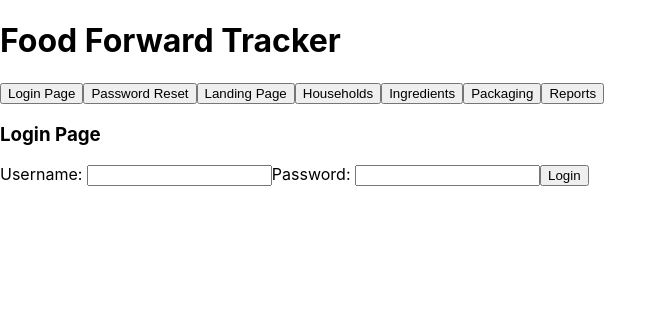
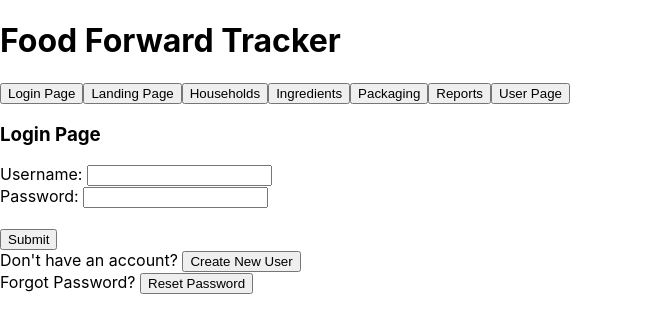
Before and after one commit to kainoa-borg/FoodForwardTracker, a React (Create React App) app in the folder ffreact-prod/: page / in a window 1280 px wide. Both pictures are taken after a click on the button "Login Page". Shown: the top 332 px of the page, without its empty margins (0-667 px from the left). Built offline with nearby package versions, Linux system fonts and the light colour scheme.

Commit message:
Added User and Login page options, unfinished

```diff
--- a/ffreact-prod/src/App.js
+++ b/ffreact-prod/src/App.js
@@ -7,6 +7,8 @@ import AllergiesList from './Households/AllergiesList.js'
 import Ingredients from './Ingredients/IngredientList.js'
 import Packaging from './Packaging/PackagingList.js'
 import ReportsPage from "./ReportsPage.js"
+import UserPage from "./UserPage.js"
+import NewUserPage from "./NewUserPage.js"
 import React from 'react'
 import {useState} from 'react'
 
@@ -17,12 +19,14 @@ const App = () => {
     console.log(pageName)
     if (pageName === 'householdForm') setCurrPage(<HouseholdForm/>);
     else if (pageName === 'loginPage') setCurrPage(<LoginPage handlePageClick={handlePageClick} />);
+    else if (pageName === 'newUserPage') setCurrPage(<NewUserPage handlePageClick={handlePageClick} />);
     else if (pageName === 'pwResetPage') setCurrPage(<PwResetPage handlePageClick={handlePageClick} />);
     else if (pageName === 'landingPage') setCurrPage(<LandingPage handlePageClick={handlePageClick} />);
     else if (pageName === 'households') setCurrPage(<HouseholdList/>);
     else if (pageName === 'ingredients') setCurrPage(<Ingredients />);
     else if (pageName === 'packaging') setCurrPage(<Packaging />);
     else if (pageName === 'reportsPage') setCurrPage(<ReportsPage handlePageClick={handlePageClick} />);
+    else if (pageName === 'userPage') setCurrPage(<UserPage handlePageClick={handlePageClick} />);
     else if (pageName === 'allergies') setCurrPage(<AllergiesList allergies={[{aType: 'Gluten'}, {aType: 'Peanut'}]}/>);
   }
 
@@ -36,9 +40,6 @@ const App = () => {
         <button onClick={() => handlePageClick('loginPage')}>
           Login Page
         </button>
-        <button onClick={() => handlePageClick('pwResetPage')}>
-          Password Reset
-        </button>
         <button onClick={() => handlePageClick('landingPage')}>
           Landing Page
         </button>
@@ -50,9 +51,12 @@ const App = () => {
         </button>
         <button onClick={() => handlePageClick('packaging')}>
           Packaging
-              </button>
+        </button>
         <button onClick={() => handlePageClick('reportsPage')}>
           Reports
+        </button>
+        <button onClick={() => handlePageClick('userPage')}>
+          User Page
         </button>
         {currPage}
       </header>
--- a/ffreact-prod/src/LandingPage.js
+++ b/ffreact-prod/src/LandingPage.js
@@ -18,6 +18,12 @@ const LandingPage = (props) => {
             <button onClick={() => handlePageClick('packaging')}>
                 Packaging
             </button>
+            <button onClick={() => handlePageClick('reportsPage')}>
+                Reports
+            </button>
+            <button onClick={() => handlePageClick('userPage')}>
+                User
+            </button>
         </Fragment>
     );
 }
--- a/ffreact-prod/src/LoginPage.js
+++ b/ffreact-prod/src/LoginPage.js
@@ -2,6 +2,9 @@ import React from 'react'
 import {useState} from 'react'
 import {Fragment} from 'react'
 import axios from 'axios'
+import NewUserPage from "./NewUserPage.js"
+import PwResetPage from './PwResetPage.js'
+
 
 // Login Page Component
 // Takes handlePageClick callback function to enable page switching when login is completed
@@ -56,6 +59,15 @@ const LoginPage = (props) => {
         // TO DO;
     }
 
+    const handleCreateClick = (event) => {
+        handlePageClick('newUserPage');
+        //else if (pageName === 'pwResetPage') setCurrPage(<PwResetPage handlePageClick={handlePageClick} />);
+    }
+
+    const handleResetClick = (event) => {
+        handlePageClick('pwResetPage');
+    }
+
     // HTML structure of this component
     return (
         <Fragment>
@@ -63,9 +75,15 @@ const LoginPage = (props) => {
             <form onSubmit={handleLoginSubmit}>
                 <label htmlFor='username'>Username: </label>
                 <input type='text' maxLength='30' name='username' value={user.username} onChange={handleLoginChange}></input>
-                <label htmlFor='username'>Password: </label>
+                <br/><label htmlFor='username'>Password: </label>
                 <input type='password' maxLength='30' name='password' value={user.password} onChange={handleLoginChange}></input>
-                <button type='Submit'>Login</button>
+                <br /><br /><button type='Submit'>Submit</button>
+                <br /><text>  Don't have an account?  </text><button onClick={() => handleCreateClick('newUserPage')}>
+                    Create New User
+                </button>
+                <br /><text>  Forgot Password?  </text><button onClick={() => handleResetClick('pwResetPage')}>
+                    Reset Password
+                </button>
             </form>
         </Fragment>
     );
--- /dev/null
+++ b/ffreact-prod/src/NewUserPage.js
@@ -0,0 +1,77 @@
+import React from 'react'
+import { useState } from 'react'
+import { Fragment } from 'react'
+import axios from 'axios'
+
+// Login Page Component
+// Takes handlePageClick callback function to enable page switching when login is completed
+// Returns a login page component that allows users to enter account information
+const NewUserPage = (props) => {
+    const handlePageClick = props.handlePageClick;
+    const [user, setUser] = useState(
+        {
+            username: '',
+            password: '',
+            email: ''
+        }
+    );
+
+    const sendCreateRequest = () => {
+        axios({
+            method: "POST",
+            url: "",
+            data: user
+        }).then((response) => {
+            const data = response.data;
+            console.log(data);
+        }).catch((error) => {
+            if (error.response) {
+                console.log(error.response);
+                console.log(error.response.status);
+                console.log(error.response.headers);
+            }
+        });
+    }
+
+    // Handle input change for user login
+    // Takes input change event information (name, value)
+    // Returns none
+    const createNewUser = (event) => {
+        const fieldName = event.target.name;
+        const fieldValue = event.target.value;
+        const thisUser = { ...user };
+        thisUser[fieldName] = fieldValue;
+        setUser(thisUser);
+    }
+
+    // Handle login form submit
+    // Takes login form event information (form submission)
+    // Returns none
+    const handleCreateUser = (event) => {
+        // Prevent refresh
+        event.preventDefault();
+        // send login to backend
+        sendCreateRequest();
+        // Switch to 'landing' page
+        handlePageClick('loginPage');
+        // TO DO;
+    }
+
+    // HTML structure of this component
+    return (
+        <Fragment>
+            <h3>Create New User</h3>
+            <form onSubmit={handleCreateUser}>
+                <label htmlFor='username'>Username: </label>
+                <input type='text' maxLength='30' name='username' value={user.username} onChange={createNewUser}></input>
+                <br/><label htmlFor='username'>Password: </label>
+                <input type='password' maxLength='30' name='password' value={user.password} onChange={createNewUser}></input>
+                <br/><label htmlFor='username'>Email: </label>
+                <input type='email' maxLength='30' name='email' value={user.email} onChange={createNewUser}></input>
+                <br/><br/><button type='Submit'>Submit</button>
+            </form>
+        </Fragment>
+    );
+}
+
+export default NewUserPage;
--- a/ffreact-prod/src/PwResetPage.js
+++ b/ffreact-prod/src/PwResetPage.js
@@ -64,9 +64,9 @@ const PwResetPage = (props) => {
             <form onSubmit={handleResetSubmit}>
                 <label htmlFor='username'>Username: </label>
                 <input type='text' maxLength='30' name='username' value={user.username} onChange={handleResetChange}></input>
-                <label htmlFor='username'>Email: </label>
+                <br/><label htmlFor='username'>Email: </label>
                 <input type='email' maxLength='30' name='email' value={user.email} onChange={handleResetChange}></input>
-                <button type='Submit'>Submit</button>
+                <br/><br/><button type='Submit'>Submit</button>
             </form>
         </Fragment>
     );
--- a/ffreact-prod/src/ReportsPage.js
+++ b/ffreact-prod/src/ReportsPage.js
@@ -21,6 +21,9 @@ const ReportsPage = (props) => {
             <button onClick={() => handlePageClick('reportsPage')}>
                 Menu Reports
             </button>
+            <button onClick={() => handlePageClick('reportsPage')}>
+                Purchasing Reports
+            </button>
         </Fragment>
     );
 }
--- /dev/null
+++ b/ffreact-prod/src/UserPage.js
@@ -0,0 +1,23 @@
+import React from 'react'
+import { useState } from 'react'
+import { Fragment } from 'react'
+
+const UserPage = (props) => {
+    const handlePageClick = props.handlePageClick;
+    // HTML structure of this component
+    const [user, setUser] = useState(
+        {
+            username: '',
+            email: ''
+        }
+    );
+    const handleLoginChange = (event) => {
+        const fieldName = event.target.name;
+        const fieldValue = event.target.value;
+        const thisUser = { ...user };
+        thisUser[fieldName] = fieldValue;
+        setUser(thisUser);
+    }
+}
+
+export default UserPage;
```
